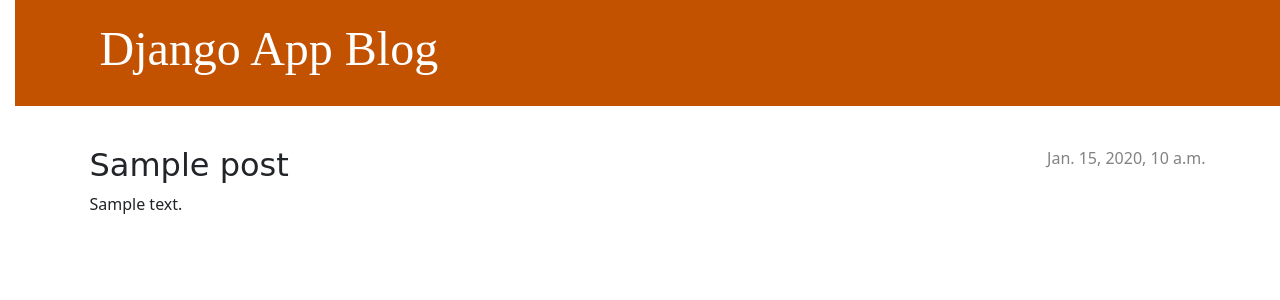
After one commit to mihirchate95/my-blog, a Django app: template blog/templates/blog/post_detail.html in a window 1280 px wide. The commit adds this page. Shown: the top 300 px of the page. Run offline with Django 5.2, Linux system fonts and the light colour scheme; the template is opened without the code that fills it: most values are stand-ins (such as "Sample title", 1, 10 or a date in 2020).

Commit message:
Added view and template for detailed blog post as well as CSS for the site.

```diff
--- /dev/null
+++ b/blog/static/css/blog.css
@@ -0,0 +1,79 @@
+h1 a, h2 a {
+    color: #C25100;
+    font-family: 'Pochaevsk';
+}
+
+body {
+    padding-left: 15px;
+}
+
+.page-header {
+    background-color: #C25100;
+    margin-top: 0;
+    margin-bottom: 40px;
+    padding: 20px 20px 20px 40px;
+}
+
+.page-header h1,
+.page-header h1 a,
+.page-header h1 a:visited,
+.page-header h1 a:active {
+    color: #ffffff;
+    font-size: 36pt;
+    text-decoration: none;
+}
+
+h1,
+h2,
+h3,
+h4 {
+    font-family: 'Pochaevsk', cursive;
+}
+
+.date {
+    color: #828282;
+}
+
+.save {
+    float: right;
+}
+
+.post-form textarea,
+.post-form input {
+    width: 100%;
+}
+
+.top-menu,
+.top-menu:hover,
+.top-menu:visited {
+    color: #ffffff;
+    float: right;
+    font-size: 26pt;
+    margin-right: 20px;
+}
+
+.post {
+    margin-bottom: 70px;
+}
+
+.post h2 a,
+.post h2 a:visited {
+    color: #000000;
+}
+
+.post > .date,
+.post > .actions {
+    float: right;
+}
+
+.btn-secondary,
+.btn-secondary:visited {
+    color: #C25100;
+    background: none;
+    border-color: #C25100;
+}
+
+.btn-secondary:hover {
+    color: #FFFFFF;
+    background-color: #C25100;
+}
--- /dev/null
+++ b/blog/templates/blog/base.html
@@ -0,0 +1,25 @@
+{% load static %}
+<!DOCTYPE html>
+<html>
+    <head>
+        <title>Django App blog</title>
+        <link rel="stylesheet" href="https://cdn.jsdelivr.net/npm/bootstrap@5.3.3/dist/css/bootstrap.min.css" integrity="sha384-QWTKZyjpPEjISv5WaRU9OFeRpok6YctnYmDr5pNlyT2bRjXh0JMhjY6hW+ALEwIH" crossorigin="anonymous">
+        <link rel="stylesheet" href="https://fonts.googleapis.com/css?family=Lobster&subset=latin,latin-ext">
+        <link rel="stylesheet" href="{% static 'css/blog.css' %}">
+    </head>
+    <body>
+        <header class="page-header">
+          <div class="container">
+              <h1><a href="/">Django App Blog</a></h1>
+          </div>
+        </header>
+        <main class="container">
+            <div class="row">
+                <div class="col">
+                {% block content %}
+                {% endblock %}
+                </div>
+            </div>
+        </main>
+    </body>
+</html>
--- /dev/null
+++ b/blog/templates/blog/post_detail.html
@@ -0,0 +1,13 @@
+{% extends 'blog/base.html' %}
+
+{% block content %}
+    <article class="post">
+        {% if post.published_date %}
+            <time class="date">
+                {{ post.published_date }}
+            </time>
+        {% endif %}
+        <h2>{{ post.title }}</h2>
+        <p>{{ post.text|linebreaksbr }}</p>
+    </article>
+{% endblock %}
--- a/blog/urls.py
+++ b/blog/urls.py
@@ -2,4 +2,5 @@
 from . import views
 
 urlpatterns = [path('', views.post_list, name ='post_list'),
+               path('post/<int:pk>/', views.post_detail, name='post_detail'),
 ]
```
Also changed, not shown: blog/templates/blog/post_list.html (+12 -37 lines), blog/views.py (+6 -1 lines).
